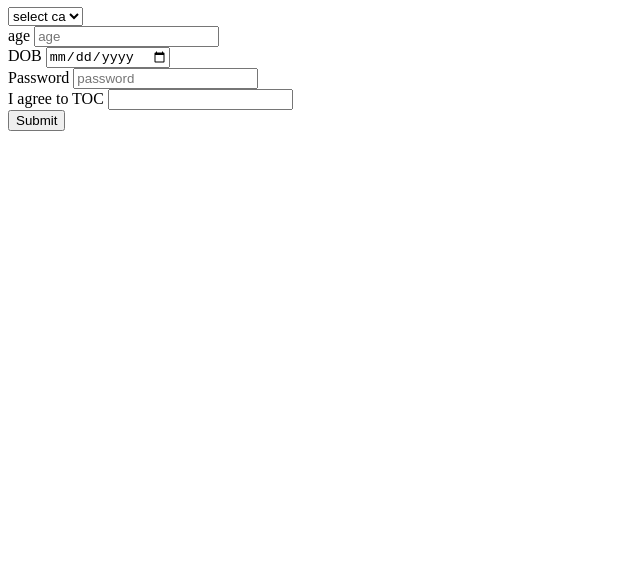
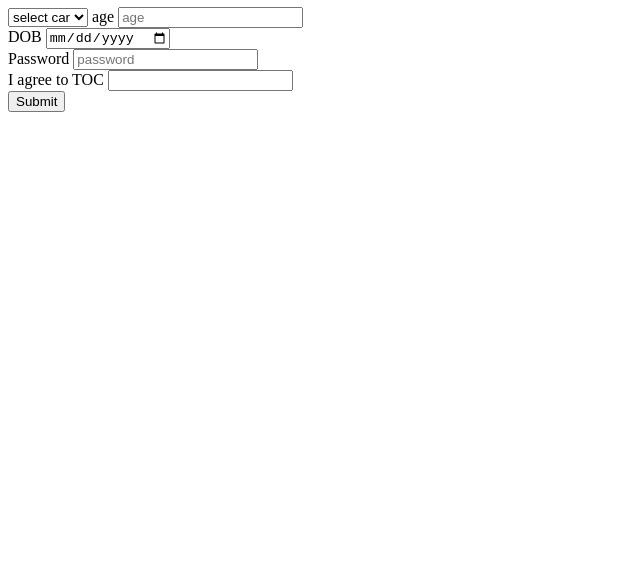
Before and after one commit to acciojob/signup-form-car-RAMRAMRAMR, a website: page main.html in a window 1280 px wide. Shown: the part 223-800 px from the top of the page, without its empty margins (0-640 px from the left). Drawn offline with Linux system fonts and the light colour scheme.

Commit message:
created a submission

```diff
--- a/main.html
+++ b/main.html
@@ -25,10 +25,10 @@
 		<h1>Car Brands</h1>
 
 		<select id="cars" required>
-			<option>select ca</option>
+			<option>select car</option>
 			<option>Suzuki</option>
 			<option>hyundai</option>
-		</select><br>
+		</select>
 
 		<label for="age">age</label>
 		<input type="number" requred id="age" placeholder="age"><br>
```
